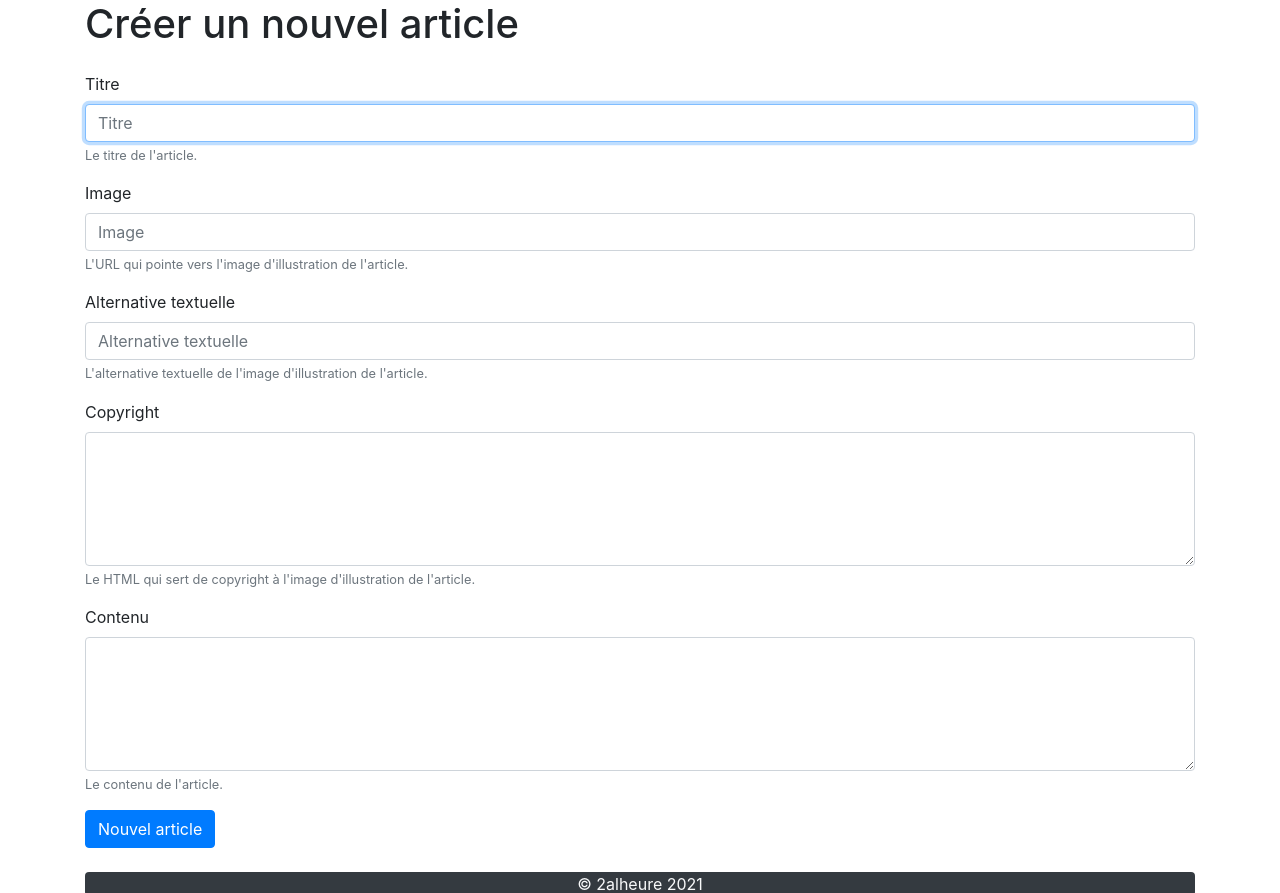
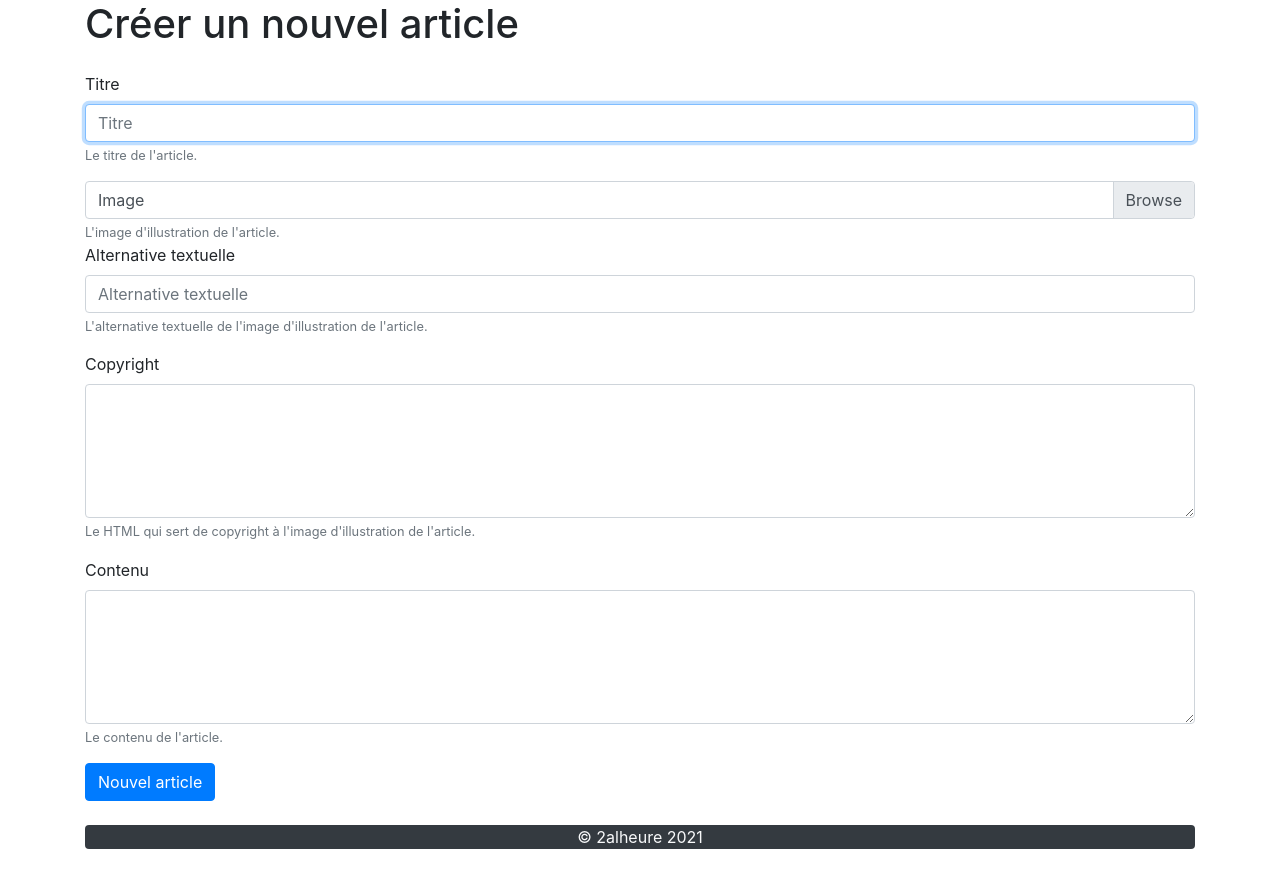
Before and after one commit to 2alheure/blog_806, a PHP site: the page made by creer-article.php in a window 1280 px wide. Shown: the part 56-949 px from the top of the page. After the commit the page ends 905 px from the top, so only its background shows below. Run offline with PHP 8.4, Linux system fonts and the light colour scheme.

Commit message:
Upload de fichier pour mes articles

```diff
--- a/creer-article.php
+++ b/creer-article.php
@@ -4,7 +4,7 @@ include_once 'layout/header.php'; ?>
 
 <h1 class="mb-4">Créer un nouvel article</h1>
 
-<form action="creer-article-handler.php" method="post">
+<form action="creer-article-handler.php" method="post" enctype="multipart/form-data">
 	<div class="form-group">
 		<label for="titre">Titre</label>
 		<input type="text" class="form-control" name="titre" id="titre" aria-describedby="titre-help" placeholder="Titre" required autofocus>
@@ -12,10 +12,11 @@ include_once 'layout/header.php'; ?>
 	</div>
 
 
-	<div class="form-group">
-		<label for="image">Image</label>
-		<input type="url" class="form-control" name="image" id="image" aria-describedby="image-help" placeholder="Image" required>
-		<small id="image-help" class="form-text text-muted">L'URL qui pointe vers l'image d'illustration de l'article.</small>
+	<div class="custom-file form-group mb-4">
+		<label class="custom-file-label" for="image">Image</label>
+		<input type="hidden" name="MAX_FILE_SIZE" value="5242880">
+		<input type="file" class="custom-file-input" name="image" id="image" aria-describedby="image-help" placeholder="Image" required>
+		<small id="image-help" class="form-text text-muted">L'image d'illustration de l'article.</small>
 	</div>
 
 
```
Also changed, not shown: creer-article-handler.php (+26 -2 lines), 1 other file.
